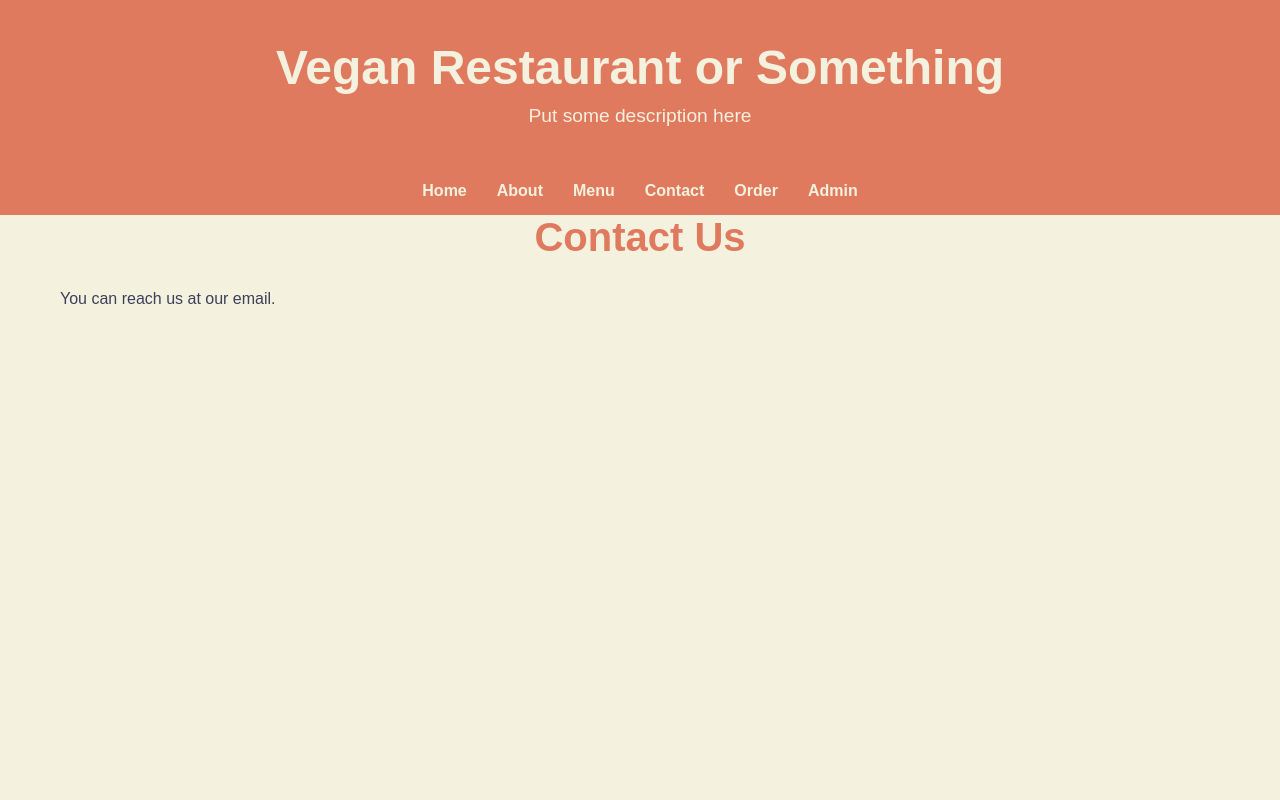
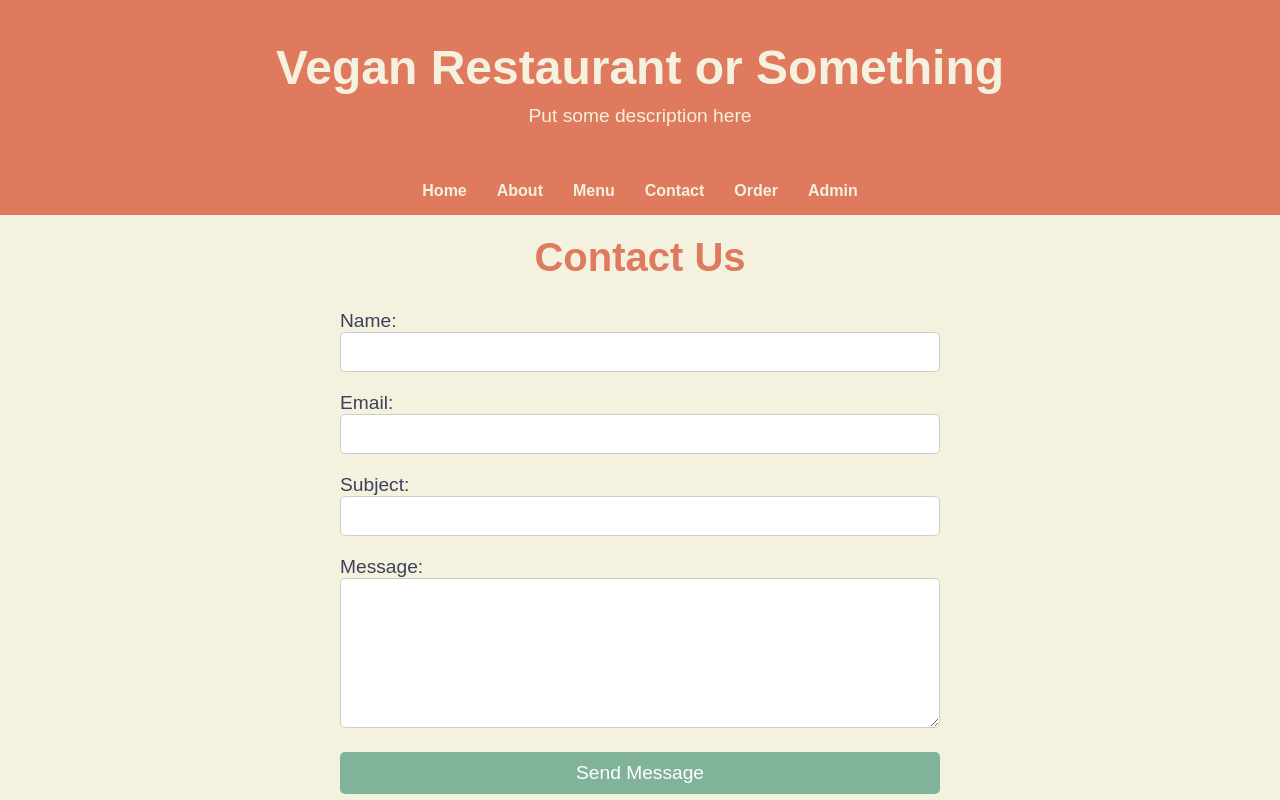
Before and after one commit to rebanto/tsa-webmaster-24, a React (Create React App) app in the folder client/: page /contact in a window 1280 px wide. Built offline with nearby package versions, Linux system fonts and the light colour scheme.

Commit message:
working contact form

```diff
--- a/client/package.json
+++ b/client/package.json
@@ -8,6 +8,7 @@
     "@testing-library/react": "^13.4.0",
     "@testing-library/user-event": "^13.5.0",
     "axios": "^1.7.7",
+    "emailjs-com": "^3.2.0",
     "react": "^18.3.1",
     "react-dom": "^18.3.1",
     "react-router-dom": "^7.1.1",
--- a/client/src/index.css
+++ b/client/src/index.css
@@ -2,6 +2,10 @@
   margin: 0;
   padding: 0;
   box-sizing: border-box;
+}
+
+body::-webkit-scrollbar {
+  display: none;
 }
 
 body,
@@ -12,6 +16,8 @@ html {
   min-height: 100vh;
   display: flex;
   flex-direction: column;
+  -ms-overflow-style: none;
+  scrollbar-width: none;
 }
 
 header {
--- a/client/src/pages/Contact.js
+++ b/client/src/pages/Contact.js
@@ -1,10 +1,154 @@
-import React from 'react';
+import React, { useState } from 'react';
+import emailjs from 'emailjs-com';
 
 function Contact() {
+  const [formData, setFormData] = useState({
+    name: '',
+    email: '',
+    subject: '',
+    message: '',
+  });
+
+  const handleInputChange = (e) => {
+    const { name, value } = e.target;
+    setFormData({
+      ...formData,
+      [name]: value,
+    });
+  };
+
+  const handleSubmit = (e) => {
+    e.preventDefault();
+
+    emailjs
+      .sendForm('service_0jy1qso', 'template_l3pgwjb', e.target, 'CrUT5ZxHd3aDs7175')
+      .then(
+        (result) => {
+          console.log(result.text);
+          alert('Message sent successfully!');
+        },
+        (error) => {
+          console.log(error.text);
+          alert('There was an error sending your message. Please try again later.');
+        }
+      );
+
+    setFormData({
+      name: '',
+      email: '',
+      subject: '',
+      message: '',
+    });
+  };
+
+  const formStyle = {
+    display: 'flex',
+    flexDirection: 'column',
+    maxWidth: '600px',
+    margin: '0 auto',
+  };
+
+  const inputStyle = {
+    padding: '10px',
+    fontSize: '1rem',
+    width: '100%',
+    border: '1px solid #ccc',
+    borderRadius: '5px',
+    marginBottom: '20px',
+    height: '40px',
+  };
+
+  const textareaStyle = {
+    ...inputStyle,
+    height: '150px',
+    resize: 'vertical',
+  };
+
+  const labelStyle = {
+    fontSize: '1.2rem',
+    marginBottom: '5px',
+  };
+
+  const buttonStyle = {
+    backgroundColor: '#81b29a',
+    color: 'white',
+    padding: '10px 20px',
+    border: 'none',
+    borderRadius: '5px',
+    fontSize: '1.2rem',
+    cursor: 'pointer',
+    transition: 'background-color 0.3s',
+  };
+
+  const buttonHoverStyle = {
+    backgroundColor: '#619283',
+  };
+
   return (
     <div>
-      <h2>Contact Us</h2>
-      <p>You can reach us at our email.</p>
+      <h2 style={{ marginTop: '20px', textAlign: 'center' }}>Contact Us</h2>
+
+      <form onSubmit={handleSubmit} style={formStyle}>
+        <div>
+          <label htmlFor="name" style={labelStyle}>Name:</label>
+          <input
+            type="text"
+            id="name"
+            name="name"
+            value={formData.name}
+            onChange={handleInputChange}
+            required
+            style={inputStyle}
+          />
+        </div>
+
+        <div>
+          <label htmlFor="email" style={labelStyle}>Email:</label>
+          <input
+            type="email"
+            id="email"
+            name="email"
+            value={formData.email}
+            onChange={handleInputChange}
+            required
+            style={inputStyle}
+          />
+        </div>
+
+        <div>
+          <label htmlFor="subject" style={labelStyle}>Subject:</label>
+          <input
+            type="text"
+            id="subject"
+            name="subject"
+            value={formData.subject}
+            onChange={handleInputChange}
+            required
+            style={inputStyle}
+          />
+        </div>
+
+        <div>
+          <label htmlFor="message" style={labelStyle}>Message:</label>
+          <textarea
+            id="message"
+            name="message"
+            value={formData.message}
+            onChange={handleInputChange}
+            required
+            style={textareaStyle}
+          />
+        </div>
+
+        <button
+          type="submit"
+          style={buttonStyle}
+          onMouseEnter={(e) => e.target.style.backgroundColor = buttonHoverStyle.backgroundColor}
+          onMouseLeave={(e) => e.target.style.backgroundColor = buttonStyle.backgroundColor}
+        >
+          Send Message
+        </button>
+      </form>
     </div>
   );
 }
```
Also changed, not shown: 1 other file (tests, documents, lock files or other folders).
